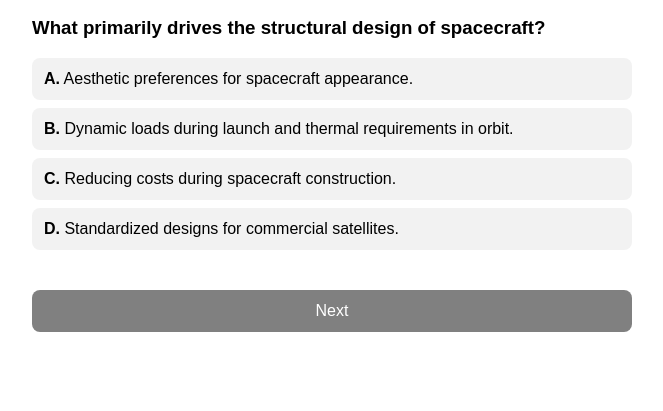
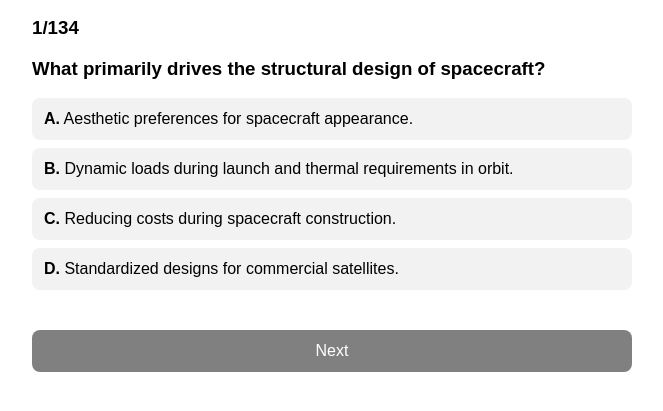
Before and after one commit to kriteesh/Apas, a plain HTML site: page satmanuf.html in a window 1280 px wide. Shown: the part 71-482 px from the top of the page, without its empty margins (308-971 px from the left). Drawn offline with Linux system fonts and the light colour scheme.

Commit message:
Add question number display to question box

```diff
--- a/satmanuf.html
+++ b/satmanuf.html
@@ -86,10 +86,14 @@ function renderQuestion() {
     const div = document.createElement("div");
     div.className = "question-box";
 
+    const qNum = document.createElement("h3");
+    qNum.textContent = currentIndex + 1 + "/" + QUESTIONS.length;
+    div.appendChild(qNum);
     // Question
     const qText = document.createElement("h3");
     qText.textContent = q.question;
     div.appendChild(qText);
+
 
     // Options (dictionary → array of [key, value])
     for (const [key, value] of Object.entries(q.options)) {
```
